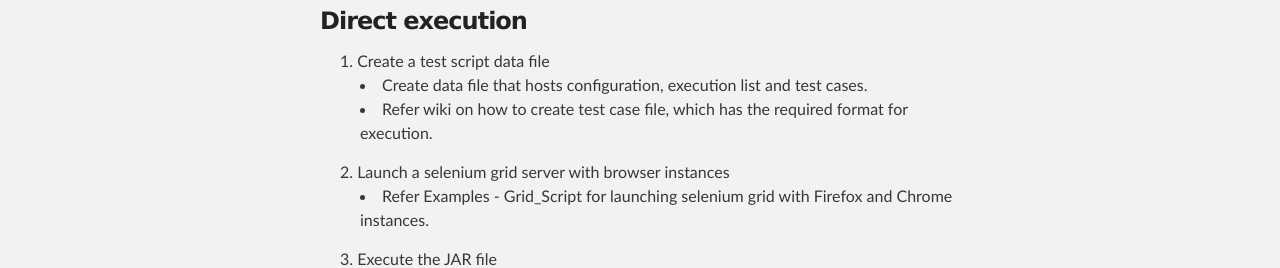
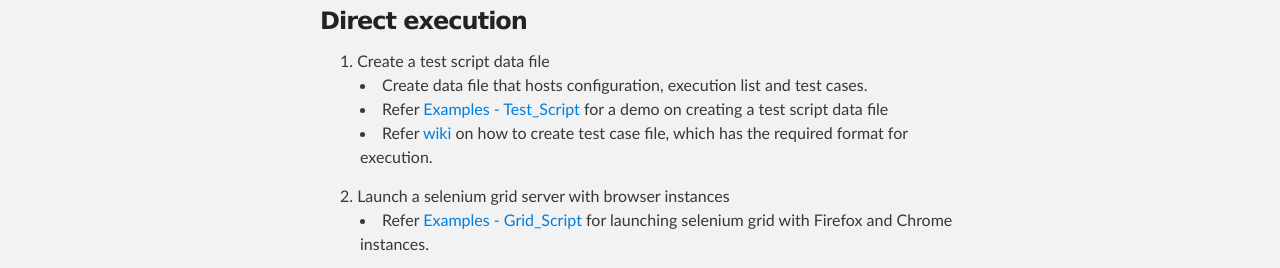
Before and after one commit to vageeshb/Automatr, a plain HTML site: page index.html in a window 1280 px wide. Shown: the part 527-795 px from the top of the page. Drawn offline with Linux system fonts and the light colour scheme.

```diff
--- a/index.html
+++ b/index.html
@@ -49,13 +49,14 @@
 
 <ul>
 <li>Create data file that hosts configuration, execution list and test cases.</li>
-<li>Refer wiki on how to create test case file, which has the required format for execution.</li>
+<li>Refer <a href="https://github.com/vageeshb/Automatr/tree/master/Examples/Test_Script">Examples - Test_Script</a> for a demo on creating a test script data file</li>
+<li>Refer <a href="https://github.com/vageeshb/Automatr/wiki">wiki</a> on how to create test case file, which has the required format for execution.</li>
 </ul>
 </li>
 <li>Launch a selenium grid server with browser instances
 
 <ul>
-<li>Refer Examples - Grid_Script for launching selenium grid with Firefox and Chrome instances.</li>
+<li>Refer <a href="https://github.com/vageeshb/Automatr/tree/master/Examples/Grid_Script">Examples - Grid_Script</a> for launching selenium grid with Firefox and Chrome instances.</li>
 </ul>
 </li>
 <li>Execute the JAR file
```
Also changed, not shown: params.json (+1 -1 lines).
